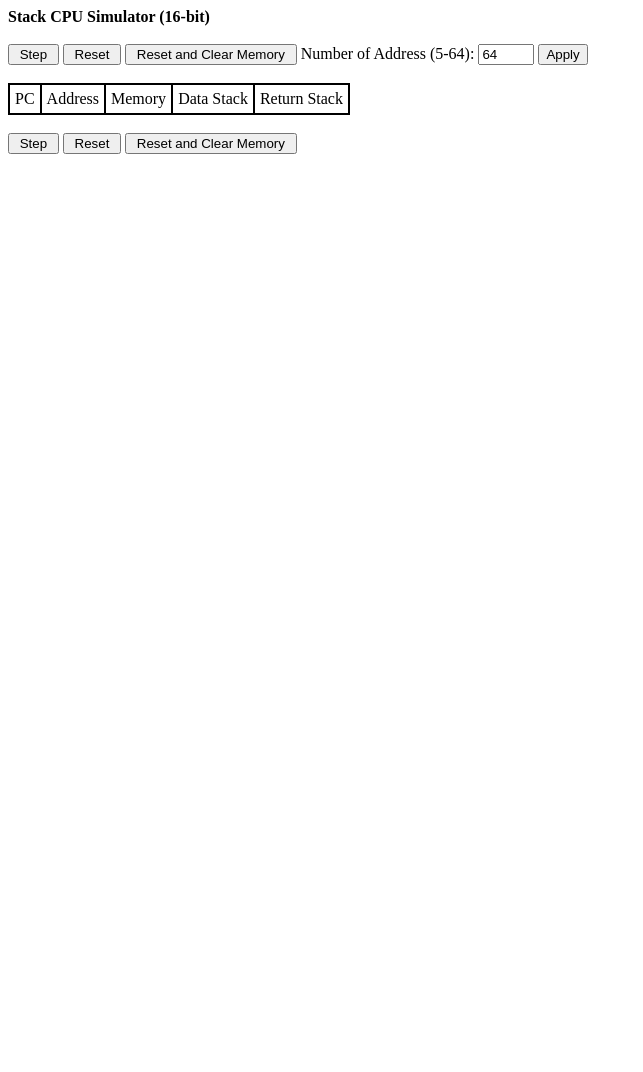
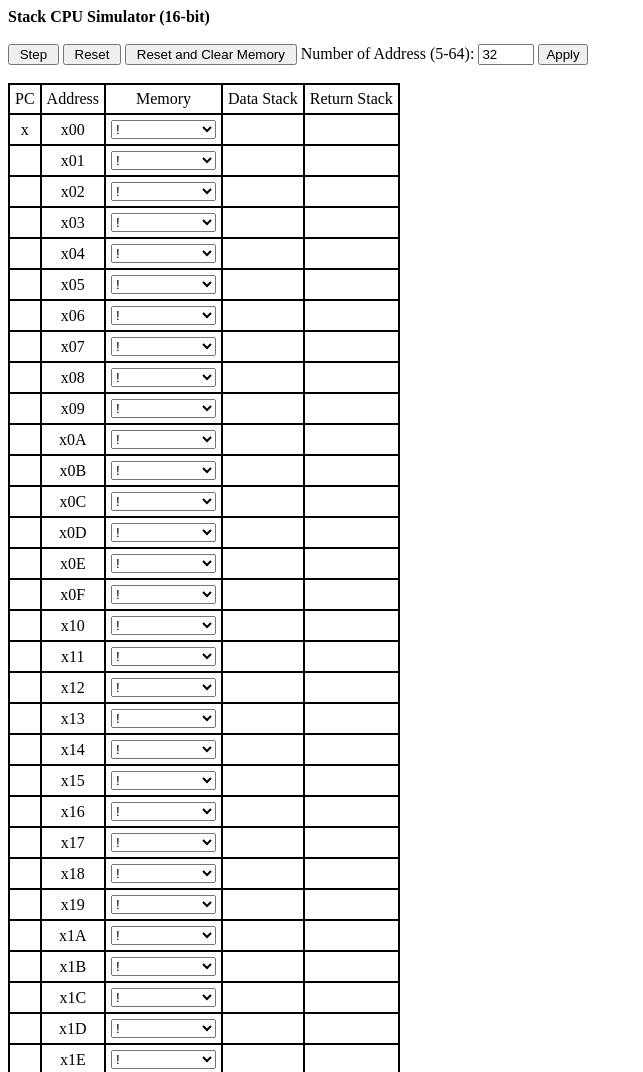
Before and after one commit to ExitedState/Stack-CPU-Simulator, a plain HTML site: page index.html in a window 1280 px wide. Shown: the top 1072 px of the page, without its empty margins (0-643 px from the left). Before the commit the page ends 800 px from the top, so only its background shows below. Drawn offline with Linux system fonts and the light colour scheme.

Commit message:
stackCPU_V1

```diff
--- a/index.html
+++ b/index.html
@@ -275,9 +275,11 @@
 
         document.addEventListener("DOMContentLoaded", () => {
             const savedNumRows = localStorage.getItem('numRows');
+            let numRows;
             if (savedNumRows) {
                 numRows = parseInt(savedNumRows);
-                document.getElementById("row-count-input").value = numRows;
+            } else {
+                numRows = 32; // Default value when first loading the website
             }
             document.getElementById("table-body").innerHTML = createTableRows(numRows);
             Reset();
@@ -290,7 +292,7 @@
     <input type="button" value=" Step " onclick="Step()">
     <input type="button" value=" Reset " onclick="Reset()">
     <input type="button" value=" Reset and Clear Memory " onclick="ResetAndClearMem()">
-    Number of Address (5-64): <input type="number" id="row-count-input" value="64" min="5" max="64">
+    Number of Address (5-64): <input type="number" id="row-count-input" value="32" min="5" max="64">
     <input type="button" value="Apply" onclick="updateTableRows()">
     <br><br>
     <table border="1" cellspacing="0" cellpadding="5" bordercolor="black">
```
